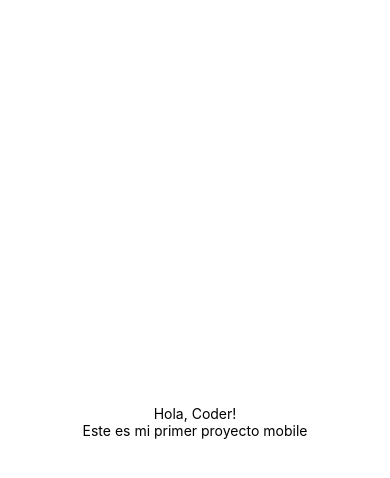
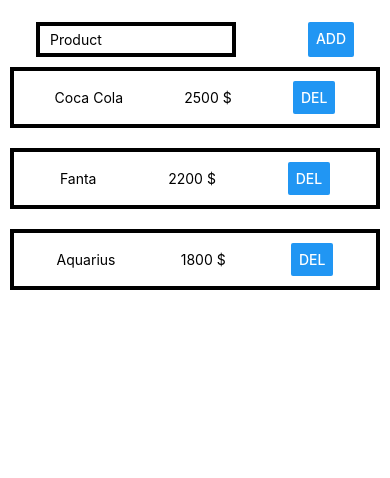
Before and after one commit to ivanpch10/proyect-app, a React Native app: screen / in a window 390 px wide. Shown: the top 478 px of the page. Built offline with nearby package versions, Linux system fonts and the light colour scheme.

Commit message:
3ra Clase

```diff
--- a/App.js
+++ b/App.js
@@ -1,21 +1,76 @@
 import { StatusBar } from 'expo-status-bar';
-import { StyleSheet, Text, View } from 'react-native';
+import { Button, StyleSheet, Text, TextInput, View } from 'react-native';
 
 export default function App() {
   return (
     <View style={styles.container}>
-      <Text>Hola, Coder!</Text>
-      <Text>Este es mi primer proyecto mobile</Text>
+      <View style={styles.inputContainer}>
+      <TextInput
+      style={styles.input}
+      placeholder='Product'
+      />
+      <Button title="ADD"/>
+      </View>
+        <View style={styles.listContainer}>
+          <View style={styles.cardProduct}>
+            <Text style={styles.cardTitle}>Coca Cola</Text>
+            <Text>2500 $</Text>
+            <Button title= "DEL"></Button>
+            </View>
+            <View style={styles.listContainer}>
+          <View style={styles.cardProduct}>
+            <Text style={styles.cardTitle}>Fanta</Text>
+            <Text>2200 $</Text>
+            <Button title= "DEL"></Button>
+            </View>
+            <View style={styles.listContainer}>
+          <View style={styles.cardProduct}>
+            <Text style={styles.cardTitle}>Aquarius</Text>
+            <Text>1800 $</Text>
+            <Button title= "DEL"></Button>
+            </View>
+        </View>
+      </View>
+      </View>
       <StatusBar style="auto" />
     </View>
   );
 }
+
+
 
 const styles = StyleSheet.create({
   container: {
     flex: 1,
     backgroundColor: '#fff',
     alignItems: 'center',
-    justifyContent: 'center',
+    justifyContent: 'start',
+    marginTop: 22,
   },
+  inputContainer: {
+    flexDirection: "row",
+    alignSelf: "stretch",
+    justifyContent: "space-around"
+  },
+  input: {
+    borderWidth: 4,
+    paddingHorizontal: 10,
+    paddingVertical: 5,
+    width:200,
+  },
+  listContainer:{
+
+    width:"100%"
+  },
+  cardProduct: {
+    flexDirection:"row",
+    padding:10,
+    margin:10,
+    justifyContent:"space-around",
+    alignItems: "center",
+    borderWidth:4,
+  },
+  cardTitle:{
+
+  }
 });
```
